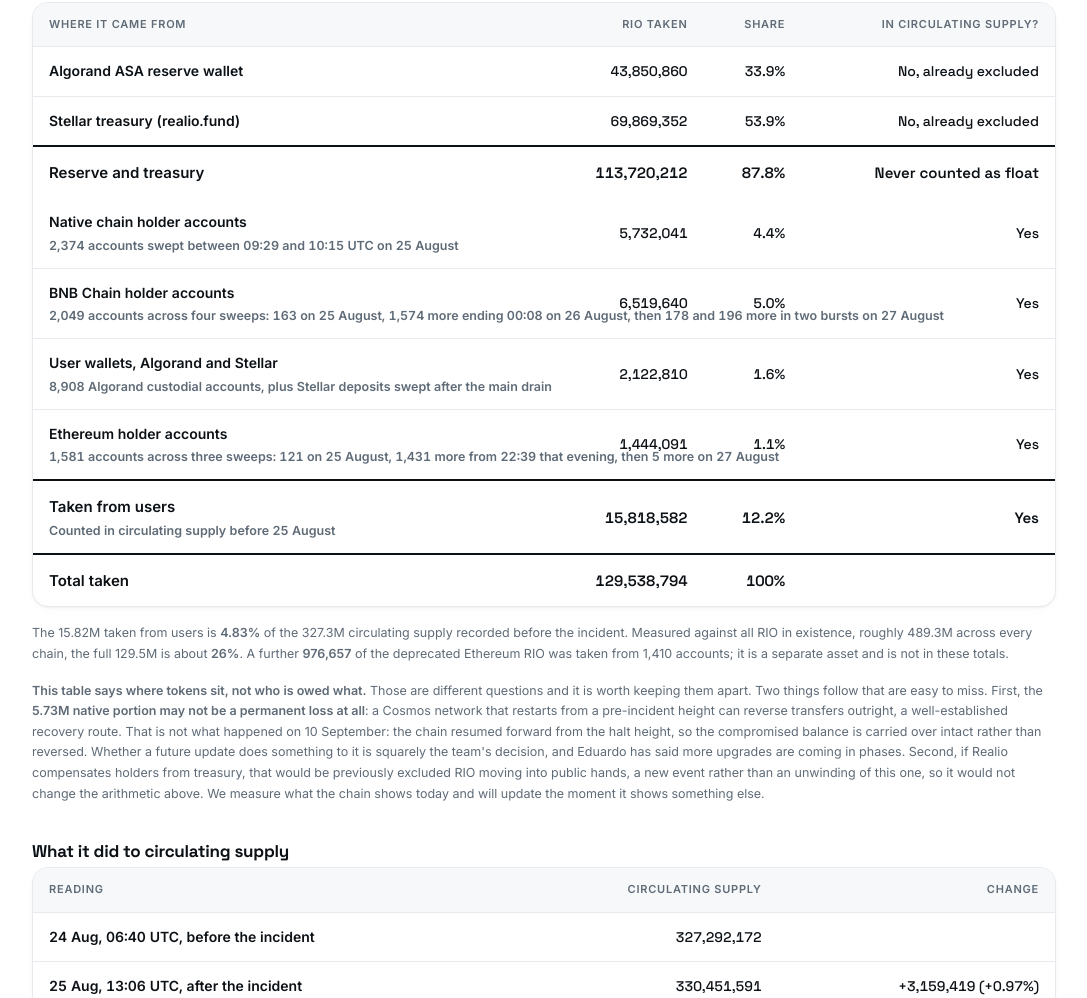
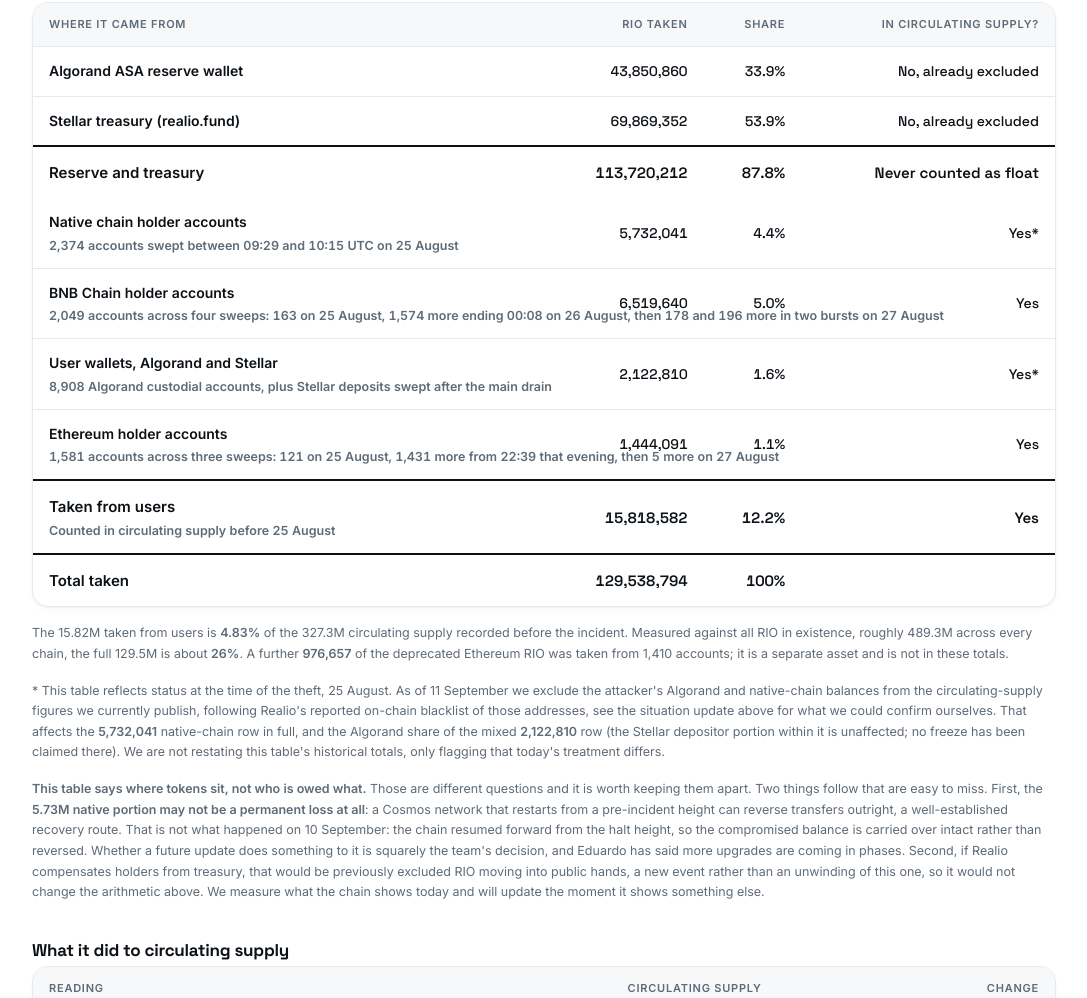
Before and after one commit to 573v3ma/realiostats, a plain HTML site: page incident.html in a window 1280 px wide. Shown: the part 2945-3943 px from the top of the page, without its empty margins (96-1183 px from the left). Drawn offline with Linux system fonts and the light colour scheme.

Commit message:
Add files via upload

```diff
--- a/incident.html
+++ b/incident.html
@@ -62,15 +62,16 @@
       <tr><td>Algorand ASA reserve wallet</td><td>43,850,860</td><td>33.9%</td><td>No, already excluded</td></tr>
       <tr><td>Stellar treasury (realio.fund)</td><td>69,869,352</td><td>53.9%</td><td>No, already excluded</td></tr>
       <tr class="sum-row"><td><b>Reserve and treasury</b></td><td><b>113,720,212</b></td><td><b>87.8%</b></td><td><b>Never counted as float</b></td></tr>
-      <tr><td>Native chain holder accounts<span style="display:block;max-width:44ch;margin-top:3px;font-size:12.5px;line-height:1.45;color:var(--muted)">2,374 accounts swept between 09:29 and 10:15 UTC on 25 August</span></td><td>5,732,041</td><td>4.4%</td><td>Yes</td></tr>
+      <tr><td>Native chain holder accounts<span style="display:block;max-width:44ch;margin-top:3px;font-size:12.5px;line-height:1.45;color:var(--muted)">2,374 accounts swept between 09:29 and 10:15 UTC on 25 August</span></td><td>5,732,041</td><td>4.4%</td><td>Yes*</td></tr>
       <tr><td>BNB Chain holder accounts<span style="display:block;max-width:44ch;margin-top:3px;font-size:12.5px;line-height:1.45;color:var(--muted)">2,049 accounts across four sweeps: 163 on 25 August, 1,574 more ending 00:08 on 26 August, then 178 and 196 more in two bursts on 27 August</span></td><td>6,519,640</td><td>5.0%</td><td>Yes</td></tr>
-      <tr><td>User wallets, Algorand and Stellar<span style="display:block;max-width:44ch;margin-top:3px;font-size:12.5px;line-height:1.45;color:var(--muted)">8,908 Algorand custodial accounts, plus Stellar deposits swept after the main drain</span></td><td>2,122,810</td><td>1.6%</td><td>Yes</td></tr>
+      <tr><td>User wallets, Algorand and Stellar<span style="display:block;max-width:44ch;margin-top:3px;font-size:12.5px;line-height:1.45;color:var(--muted)">8,908 Algorand custodial accounts, plus Stellar deposits swept after the main drain</span></td><td>2,122,810</td><td>1.6%</td><td>Yes*</td></tr>
       <tr><td>Ethereum holder accounts<span style="display:block;max-width:44ch;margin-top:3px;font-size:12.5px;line-height:1.45;color:var(--muted)">1,581 accounts across three sweeps: 121 on 25 August, 1,431 more from 22:39 that evening, then 5 more on 27 August</span></td><td>1,444,091</td><td>1.1%</td><td>Yes</td></tr>
       <tr class="sum-row"><td><b>Taken from users</b><span style="display:block;max-width:44ch;margin-top:3px;font-size:12.5px;line-height:1.45;color:var(--muted)">Counted in circulating supply before 25 August</span></td><td><b>15,818,582</b></td><td><b>12.2%</b></td><td><b>Yes</b></td></tr>
       <tr class="sum-row"><td><b>Total taken</b></td><td><b>129,538,794</b></td><td><b>100%</b></td><td></td></tr>
     </tbody>
   </table></div>
   <p class="cap">The 15.82M taken from users is <b>4.83%</b> of the 327.3M circulating supply recorded before the incident. Measured against all RIO in existence, roughly 489.3M across every chain, the full 129.5M is about <b>26%</b>. A further <b>976,657</b> of the deprecated Ethereum RIO was taken from 1,410 accounts; it is a separate asset and is not in these totals.</p>
+  <p class="cap">* This table reflects status at the time of the theft, 25 August. As of 11 September we exclude the attacker's Algorand and native-chain balances from the circulating-supply figures we currently publish, following Realio's reported on-chain blacklist of those addresses, see the situation update above for what we could confirm ourselves. That affects the <b>5,732,041</b> native-chain row in full, and the Algorand share of the mixed <b>2,122,810</b> row (the Stellar depositor portion within it is unaffected; no freeze has been claimed there). We are not restating this table's historical totals, only flagging that today's treatment differs.</p>
   <p class="cap"><b>This table says where tokens sit, not who is owed what.</b> Those are different questions and it is worth keeping them apart. Two things follow that are easy to miss. First, the <b>5.73M native portion may not be a permanent loss at all</b>: a Cosmos network that restarts from a pre-incident height can reverse transfers outright, a well-established recovery route. That is not what happened on 10 September: the chain resumed forward from the halt height, so the compromised balance is carried over intact rather than reversed. Whether a future update does something to it is squarely the team's decision, and Eduardo has said more upgrades are coming in phases. Second, if Realio compensates holders from treasury, that would be previously excluded RIO moving into public hands, a new event rather than an unwinding of this one, so it would not change the arithmetic above. We measure what the chain shows today and will update the moment it shows something else.</p>
 
   <h3 class="inc-h3">What it did to circulating supply</h3>
```
